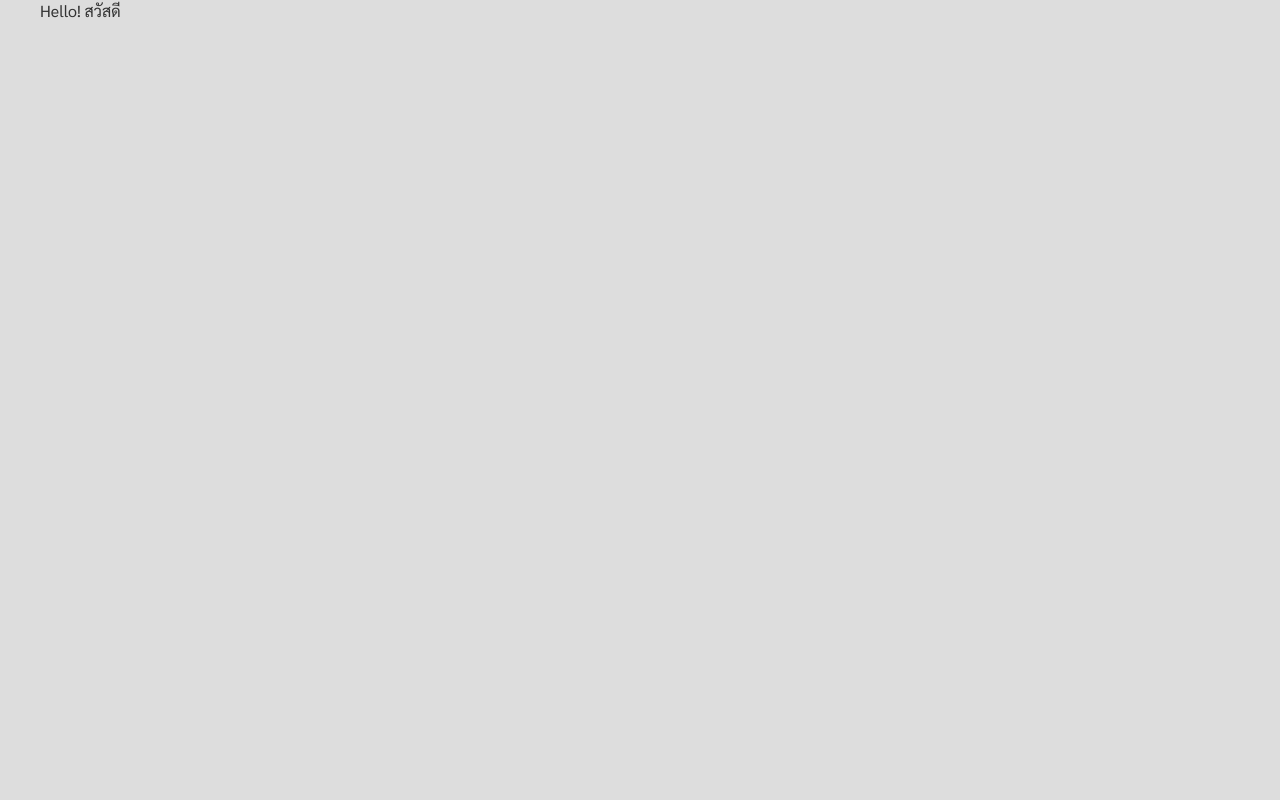
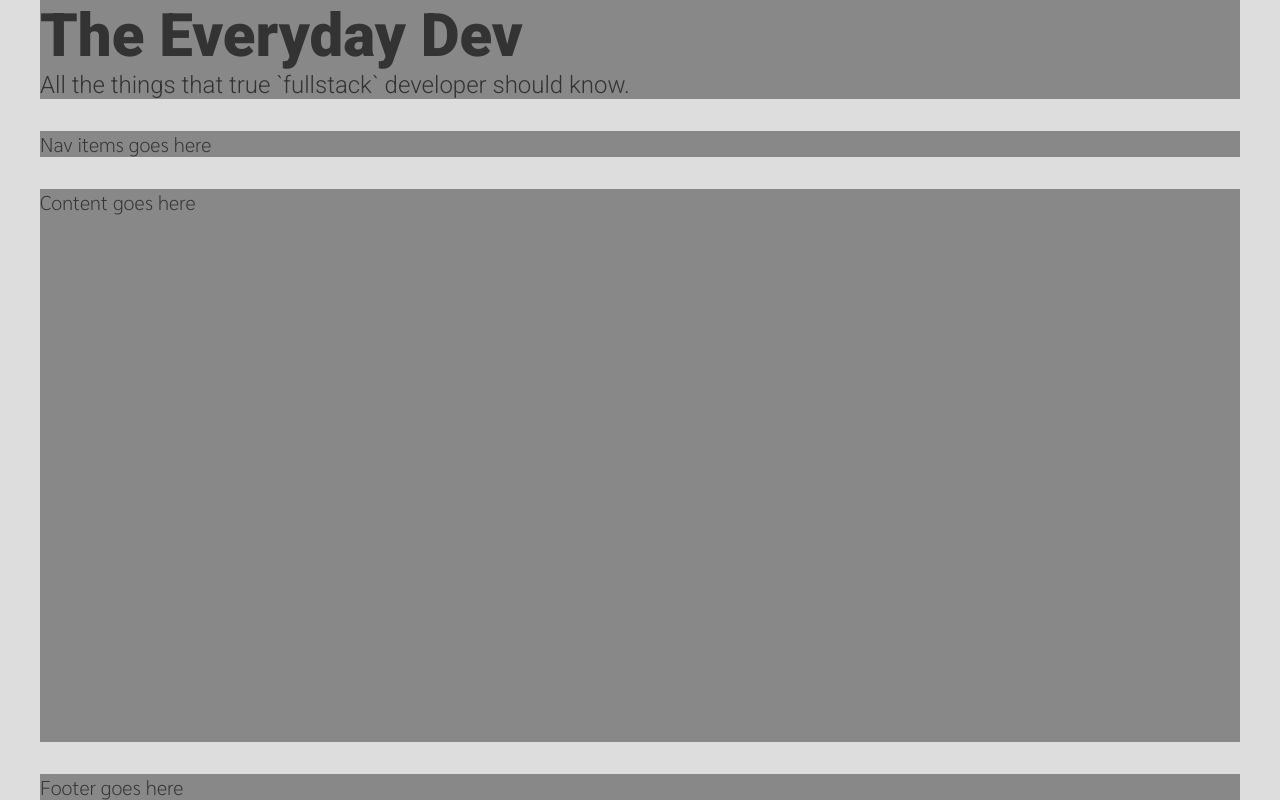
Before and after one commit to encX/the-everyday-dev-blog, a Gatsby site: page / in a window 1280 px wide. Built offline with nearby package versions, Linux system fonts and the light colour scheme; Gatsby itself is replaced by a stand-in of ours.

Commit message:
Add font + grid layout & spacing

```diff
--- a/src/components/page-layout.scss
+++ b/src/components/page-layout.scss
@@ -1,12 +1,15 @@
 @import "./variables.scss";
-@import url('https://fonts.googleapis.com/css?family=Sarabun&display=swap');
+@import url('https://fonts.googleapis.com/css?family=Sarabun:200,600&display=swap');
+@import url('https://fonts.googleapis.com/css?family=Roboto:300,900&display=swap');
 
 // 1. do mobile-first layout
 // 2. expand with grid
 // 3. if browser doesn't support grid; fallback to mobile
 
 html {
+	height: 100%;
 	font-family: 'Sarabun', sans-serif;
+	font-size: 20px;
 
 	background-color: $light;
 	color: $dark;
@@ -17,12 +20,58 @@ html {
 	}
 }
 
+body,
+#___gatsby,
+#gatsby-focus-wrapper,
+#root {
+	min-height: 100vh;
+}
+
 body {
 	max-width: $screen-lg-min;
 	min-width: $screen-xs;
 	margin: 0 auto;
 }
 
-main {
+#root { // todo: block allocations + responsive elements
 	display: grid;
+	grid-gap: 32px 0;
+	grid-template:
+			"header"
+			"nav"
+			"main" 1fr
+			"footer";
+
+	> * {
+		background-color: #888888;
+	}
+
+	> header { // todo: spacing
+		grid-area: header;
+		font-family: 'Roboto', sans-serif;
+		h1 {
+			font-weight: 900;
+			font-size: 60px;
+		}
+		h4 { // todo: lower the color brightness
+			font-weight: 300;
+			font-size: 24px;
+		}
+	}
+
+	> nav {
+		grid-area: nav;
+	}
+
+	> main {
+		grid-area: main;
+	}
+
+	> footer {
+		grid-area: footer;
+	}
 }
+
+h1, h2, h3, h4, h5, h6 {
+	margin: 0;
+}
--- a/src/components/page-layout.tsx
+++ b/src/components/page-layout.tsx
@@ -4,12 +4,22 @@ import './page-layout.scss';
 const PageLayout: React.FunctionComponent = ({ children }) => {
 	// SEO ?
 	return (
-		<main>
-			<header></header>
-			<nav></nav>
-			{children}
-			<footer></footer>
-		</main>
+		<div id="root">
+			<header>
+				<h1>The Everyday Dev</h1>
+				<h4>All the things that true `fullstack` developer should know.</h4>
+			</header>
+			<nav>
+				Nav items goes here
+			</nav>
+			{/*{children}*/}
+			<main>
+				Content goes here
+			</main>
+			<footer>
+				Footer goes here
+			</footer>
+		</div>
 	);
 };
 
```
